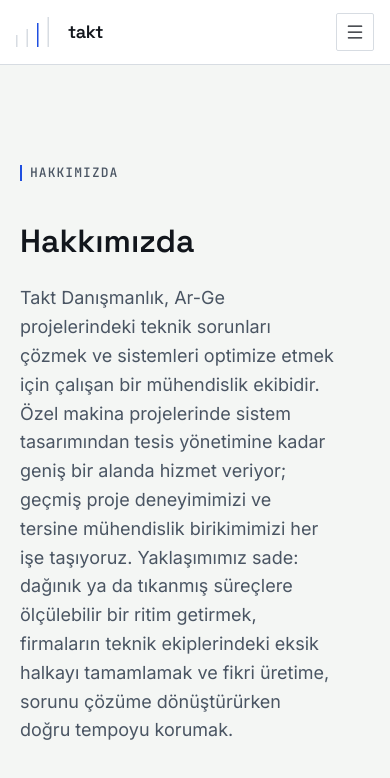
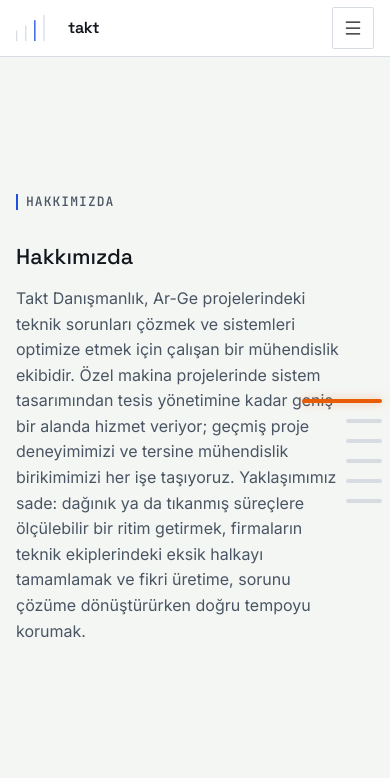
Before and after one commit to omrfrktppp-gif/takt, a Next.js app: page / in a window 390 px wide. Shown: the top 778 px of the page. Built offline with nearby package versions, Linux system fonts and the light colour scheme.

Commit message:
Mobil arayuz: iletisim 3 panel, kompakt kadans, responsive duzen.
Co-authored-by: Cursor <cursoragent@cursor.com>

```diff
--- a/components/Nav.tsx
+++ b/components/Nav.tsx
@@ -1,6 +1,6 @@
 "use client";
 
-import { useState } from "react";
+import { useEffect, useRef, useState } from "react";
 import { Menu, X } from "lucide-react";
 import { Cadence } from "@/components/Cadence";
 import { Button } from "@/components/Button";
@@ -14,22 +14,43 @@ const navChapters = visibleChapters.filter(
 
 export function Nav() {
   const [open, setOpen] = useState(false);
+  const headerRef = useRef<HTMLElement>(null);
   const { chapterId, panelIndex, scrollToChapter } = useScroll();
 
+  useEffect(() => {
+    const el = headerRef.current;
+    if (!el) return;
+
+    const syncNavHeight = () => {
+      document.documentElement.style.setProperty(
+        "--nav-h",
+        `${el.offsetHeight}px`,
+      );
+    };
+
+    syncNavHeight();
+    const observer = new ResizeObserver(syncNavHeight);
+    observer.observe(el);
+    return () => observer.disconnect();
+  }, [open]);
+
   return (
-    <header className="z-50 shrink-0 border-b border-line bg-white/95 backdrop-blur-sm">
-      <div className="mx-auto flex h-16 max-w-content items-center justify-between gap-4 px-4 md:gap-6 md:px-6">
+    <header
+      ref={headerRef}
+      className="z-50 shrink-0 border-b border-line bg-white/95 backdrop-blur-sm"
+    >
+      <div className="mx-auto flex h-14 max-w-content items-center justify-between gap-3 px-4 md:h-16 md:gap-6 md:px-6">
         <button
           type="button"
           onClick={() => scrollToChapter("hakkimizda")}
-          className="flex items-center gap-2 font-display text-lg font-semibold tracking-tight text-ink md:gap-3"
+          className="flex items-center gap-2 font-display text-base font-semibold tracking-tight text-ink md:text-lg md:gap-3"
           aria-label="Takt ana sayfa"
         >
           <Cadence
             variant="mark"
             activeIndex={Math.min(panelIndex, 3)}
             pulseKey={`${chapterId}-${panelIndex}`}
-            className="origin-left scale-75"
+            className="origin-left scale-[0.65] md:scale-75"
           />
           <span>takt</span>
         </button>
@@ -52,38 +73,42 @@ export function Nav() {
               {chapter.label}
             </button>
           ))}
-          <Button
-            onClick={() => scrollToChapter("gorusme-planla")}
-          >
+          <Button onClick={() => scrollToChapter("gorusme-planla")}>
             {appointmentCta.label}
           </Button>
         </nav>
 
         <button
           type="button"
-          className="inline-flex items-center justify-center rounded-sm border border-line p-2 text-ink lg:hidden"
+          className="inline-flex items-center justify-center rounded-sm border border-line p-2.5 text-ink lg:hidden"
           aria-expanded={open}
           aria-controls="mobile-nav"
           aria-label={open ? "Menüyü kapat" : "Menüyü aç"}
           onClick={() => setOpen((value) => !value)}
         >
-          {open ? <X size={20} strokeWidth={1.5} /> : <Menu size={20} strokeWidth={1.5} />}
+          {open ? (
+            <X size={20} strokeWidth={1.5} />
+          ) : (
+            <Menu size={20} strokeWidth={1.5} />
+          )}
         </button>
       </div>
 
       {open ? (
         <nav
           id="mobile-nav"
-          className="border-t border-line bg-white px-6 py-4 lg:hidden"
+          className="max-h-[min(70dvh,420px)] overflow-y-auto border-t border-line bg-white px-4 py-3 scrollbar-none lg:hidden"
           aria-label="Mobil navigasyon"
         >
-          <ul className="flex flex-col gap-4">
+          <ul className="flex flex-col gap-1">
             {navChapters.map((chapter) => (
               <li key={chapter.id}>
                 <button
                   type="button"
-                  className={`block w-full text-left text-base ${
-                    chapterId === chapter.id ? "font-medium text-signal" : "text-ink"
+                  className={`block w-full rounded-sm px-2 py-3 text-left text-base ${
+                    chapterId === chapter.id
+                      ? "bg-accent/10 font-medium text-accent"
+                      : "text-ink"
                   }`}
                   onClick={() => {
                     scrollToChapter(chapter.id);
@@ -94,7 +119,7 @@ export function Nav() {
                 </button>
               </li>
             ))}
-            <li>
+            <li className="mt-2 border-t border-line pt-3">
               <Button
                 className="w-full"
                 onClick={() => {
--- a/components/scroll/CadenceIndicators.tsx
+++ b/components/scroll/CadenceIndicators.tsx
@@ -1,14 +1,6 @@
 "use client";
 
 import { useScroll } from "@/components/scroll/ScrollContext";
-
-/** Yatay çubuk kalınlığı / dikey çubuk genişliği */
-const BAR = 5;
-/** Pasif çubuk uzunluğu (~2× önceki) */
-const INACTIVE = 64;
-/** Aktif çubuk — içeri doğru uzar */
-const ACTIVE_CHAPTER = 148;
-const ACTIVE_PANEL = 120;
 
 type CadenceRulerProps = {
   mode: "chapter" | "panel";
@@ -16,6 +8,7 @@ type CadenceRulerProps = {
   activeIndex: number;
   onSelect: (index: number) => void;
   labels?: string[];
+  compact?: boolean;
 };
 
 function CadenceRuler({
@@ -24,26 +17,32 @@ function CadenceRuler({
   activeIndex,
   onSelect,
   labels,
+  compact = false,
 }: CadenceRulerProps) {
   const isChapter = mode === "chapter";
+  const bar = compact ? 4 : 5;
+  const inactive = compact ? 36 : 64;
+  const activeLen = compact
+    ? isChapter
+      ? 80
+      : 64
+    : isChapter
+      ? 148
+      : 120;
 
   return (
     <div
       className={
         isChapter
-          ? "pointer-events-auto flex flex-col items-end gap-3.5"
-          : "pointer-events-auto flex items-end justify-center gap-4"
+          ? "pointer-events-auto flex flex-col items-end gap-2 md:gap-3.5"
+          : "pointer-events-auto flex items-end justify-center gap-2.5 md:gap-4"
       }
       role="tablist"
       aria-orientation={isChapter ? "vertical" : "horizontal"}
     >
       {Array.from({ length: count }).map((_, index) => {
         const active = index === activeIndex;
-        const length = active
-          ? isChapter
-            ? ACTIVE_CHAPTER
-            : ACTIVE_PANEL
-          : INACTIVE;
+        const length = active ? activeLen : inactive;
 
         return (
           <button
@@ -53,18 +52,20 @@ function CadenceRuler({
             aria-selected={active}
             aria-label={labels?.[index] ?? `Öğe ${index + 1}`}
             onClick={() => onSelect(index)}
-            className={`rounded-full transition-all duration-300 ease-takt focus-visible:outline focus-visible:outline-2 focus-visible:outline-offset-3 focus-visible:outline-accent ${
-              isChapter ? "py-1.5 pl-3" : "px-1.5 pb-1"
+            className={`rounded-full transition-all duration-300 ease-takt focus-visible:outline focus-visible:outline-2 focus-visible:outline-offset-2 focus-visible:outline-accent ${
+              isChapter ? "py-1 pl-2 md:py-1.5 md:pl-3" : "px-1 pb-1 md:px-1.5"
             }`}
           >
             <span
               className={`block rounded-full transition-all duration-300 ease-takt ${
-                active ? "bg-accent shadow-[0_0_12px_rgba(232,93,4,0.35)]" : "bg-line hover:bg-steel"
+                active
+                  ? "bg-accent shadow-[0_0_10px_rgba(232,93,4,0.35)]"
+                  : "bg-line active:bg-steel"
               }`}
               style={
                 isChapter
-                  ? { width: length, height: BAR, marginLeft: "auto" }
-                  : { width: BAR, height: length }
+                  ? { width: length, height: bar, marginLeft: "auto" }
+                  : { width: bar, height: length }
               }
             />
           </button>
@@ -83,13 +84,15 @@ export function CadenceIndicators() {
     chapters,
     scrollToChapter,
     setPanelIndex,
+    isDesktop,
   } = useScroll();
+
+  const showPanelRuler = panelCount > 1;
 
   return (
     <>
-      {/* Sayfalar — içerik alanının dikey ortasında */}
       <div
-        className="fixed right-5 z-40 hidden -translate-y-1/2 md:block lg:right-8"
+        className="fixed right-2 z-40 -translate-y-1/2 sm:right-4 md:right-5 lg:right-8"
         style={{ top: "calc(var(--nav-h) + (100dvh - var(--nav-h)) / 2)" }}
       >
         <CadenceRuler
@@ -98,17 +101,20 @@ export function CadenceIndicators() {
           activeIndex={chapterIndex}
           labels={chapters.map((c) => c.label)}
           onSelect={(index) => scrollToChapter(chapters[index]!.id)}
+          compact={!isDesktop}
         />
       </div>
 
-      {/* Alt başlıklar — altta dikey çizgiler, yukarı uzanır */}
-      {panelCount > 1 ? (
-        <div className="fixed bottom-8 left-1/2 z-40 -translate-x-1/2 md:bottom-10">
+      {showPanelRuler ? (
+        <div
+          className="fixed bottom-5 left-1/2 z-40 -translate-x-1/2 pb-[env(safe-area-inset-bottom)] md:bottom-8 md:pb-0"
+        >
           <CadenceRuler
             mode="panel"
             count={panelCount}
             activeIndex={panelIndex}
             onSelect={(index) => setPanelIndex(chapterId, index)}
+            compact={!isDesktop}
           />
         </div>
       ) : null}
--- a/components/scroll/ContentPanelView.tsx
+++ b/components/scroll/ContentPanelView.tsx
@@ -1,7 +1,6 @@
 "use client";
 
 import { Eyebrow } from "@/components/Eyebrow";
-import { Cadence } from "@/components/Cadence";
 import type { ContentPanel } from "@/lib/content";
 
 type ContentPanelViewProps = {
@@ -17,33 +16,23 @@ export function ContentPanelView({
   chapterTitle,
   panel,
   panelIndex,
-  panelCount,
 }: ContentPanelViewProps) {
-  const cadenceActive = Math.min(panelIndex, Math.min(panelCount, 9) - 1);
-
   return (
-    <article className="scroll-panel flex h-full w-full shrink-0 snap-start snap-always flex-col justify-center px-5 py-6 pr-14 md:px-10 md:pr-28 lg:pr-36">
-      <div className="mx-auto flex w-full max-w-3xl flex-col gap-6">
-        <div className="flex items-end justify-between gap-6">
-          <Eyebrow>{eyebrow}</Eyebrow>
-          <Cadence
-            variant="divider"
-            tickCount={Math.min(panelCount, 9)}
-            activeIndex={cadenceActive}
-            pulseKey={`${chapterTitle}-${panelIndex}`}
-            className="hidden sm:flex"
-          />
-        </div>
+    <article className="scroll-panel flex h-full w-full shrink-0 snap-start snap-always flex-col justify-center px-4 py-4 pb-20 pr-10 md:px-10 md:py-6 md:pb-6 md:pr-28 lg:pr-36">
+      <div className="mx-auto flex w-full max-w-3xl flex-col gap-4 md:gap-6">
+        <Eyebrow>{eyebrow}</Eyebrow>
         {panel.title ? (
-          <h2 className="font-display text-h2 text-ink md:text-h1">
+          <h2 className="font-display text-[1.35rem] leading-tight text-ink md:text-h1">
             {panel.title}
           </h2>
         ) : (
-          <h2 className="font-display text-h2 text-ink md:text-h1">
+          <h2 className="font-display text-[1.35rem] leading-tight text-ink md:text-h1">
             {chapterTitle}
           </h2>
         )}
-        <p className="max-w-2xl text-body-lg text-steel">{panel.body}</p>
+        <p className="max-w-2xl text-body text-steel md:text-body-lg">
+          {panel.body}
+        </p>
       </div>
     </article>
   );
--- a/components/scroll/ScrollContext.tsx
+++ b/components/scroll/ScrollContext.tsx
@@ -11,9 +11,10 @@ import {
   type ReactNode,
 } from "react";
 import { visibleChapters, type Chapter } from "@/lib/content";
+import { useMediaQuery } from "@/lib/useMediaQuery";
 
-function panelCountFor(chapter: Chapter) {
-  if (chapter.kind === "contact") return 1;
+function panelCountFor(chapter: Chapter, isDesktop: boolean) {
+  if (chapter.kind === "contact") return isDesktop ? 1 : 3;
   if (chapter.kind === "booking") return 1;
   return chapter.panels.length;
 }
@@ -31,6 +32,7 @@ type ScrollContextValue = {
   registerTrack: (chapterId: string, el: HTMLDivElement | null) => void;
   scrollVerticalBy: (delta: number) => void;
   scrollHorizontalBy: (delta: number) => void;
+  isDesktop: boolean;
 };
 
 const ScrollContext = createContext<ScrollContextValue | null>(null);
@@ -44,10 +46,11 @@ export function ScrollProvider({ children }: { children: ReactNode }) {
 
   const [chapterIndex, setChapterIndex] = useState(0);
   const [panelIndex, setPanelIndexState] = useState(0);
+  const isDesktop = useMediaQuery("(min-width: 1024px)");
 
   const chapter = visibleChapters[chapterIndex] ?? visibleChapters[0];
   const chapterId = chapter.id;
-  const panelCount = panelCountFor(chapter);
+  const panelCount = panelCountFor(chapter, isDesktop);
 
   chapterIndexRef.current = chapterIndex;
 
@@ -99,7 +102,7 @@ export function ScrollProvider({ children }: { children: ReactNode }) {
       const width = el.clientWidth || 1;
       const next = Math.round(el.scrollLeft / width);
       setPanelIndexState(
-        Math.min(next, panelCountFor(visibleChapters[idx]!) - 1),
+        Math.min(next, panelCountFor(visibleChapters[idx]!, isDesktop) - 1),
       );
     };
 
@@ -108,7 +111,7 @@ export function ScrollProvider({ children }: { children: ReactNode }) {
       el.removeEventListener("scroll", onScroll),
     );
     onScroll();
-  }, []);
+  }, [isDesktop]);
 
   useEffect(() => {
     const root = verticalRef.current;
@@ -168,12 +171,14 @@ export function ScrollProvider({ children }: { children: ReactNode }) {
       registerTrack,
       scrollVerticalBy,
       scrollHorizontalBy,
+      isDesktop,
     }),
     [
       chapterIndex,
       panelIndex,
       chapterId,
       panelCount,
+      isDesktop,
       scrollToChapter,
       setPanelIndex,
       registerTrack,
--- a/components/scroll/WheelScrollController.tsx
+++ b/components/scroll/WheelScrollController.tsx
@@ -36,7 +36,10 @@ export function WheelScrollController() {
         }
       }
 
-      const navH = 64;
+      const navH =
+        parseFloat(
+          getComputedStyle(document.documentElement).getPropertyValue("--nav-h"),
+        ) || 64;
       const viewportH = window.innerHeight;
       const contentH = viewportH - navH;
       const relativeY = event.clientY - navH;
--- /dev/null
+++ b/lib/useMediaQuery.ts
@@ -0,0 +1,17 @@
+"use client";
+
+import { useEffect, useState } from "react";
+
+export function useMediaQuery(query: string) {
+  const [matches, setMatches] = useState(false);
+
+  useEffect(() => {
+    const media = window.matchMedia(query);
+    const onChange = () => setMatches(media.matches);
+    onChange();
+    media.addEventListener("change", onChange);
+    return () => media.removeEventListener("change", onChange);
+  }, [query]);
+
+  return matches;
+}
```
Also changed, not shown: app/globals.css (+7 -1 lines), components/scroll/AppointmentPanels.tsx (+10 -10 lines), components/scroll/ContactPanels.tsx (+103 -15 lines).
